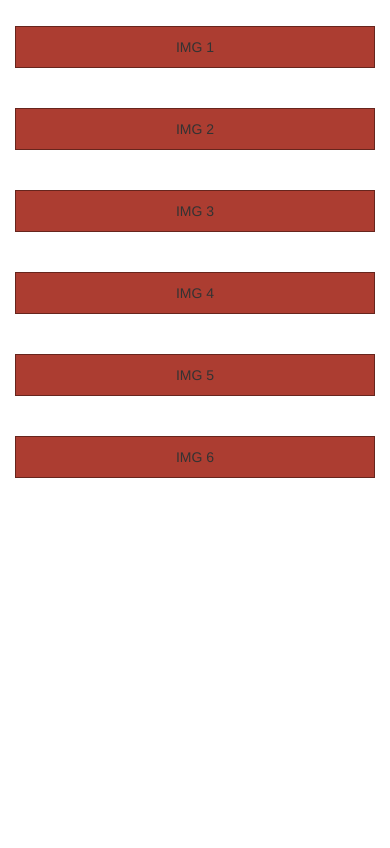
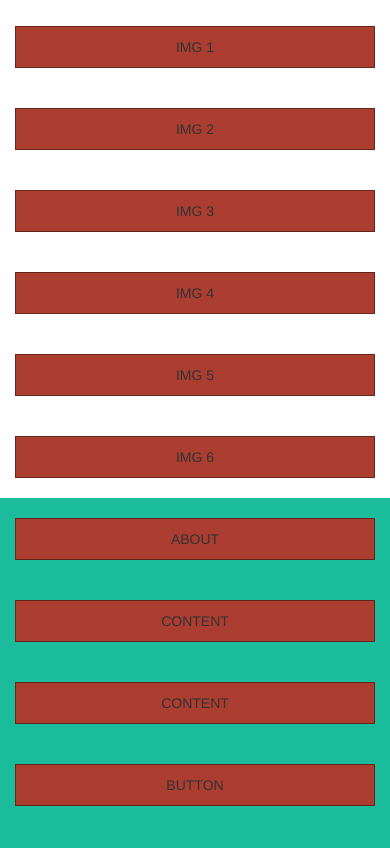
Before and after one commit to francescoferilli95/html-css-bootstrap-freelancer, a plain HTML site: page index.html in a window 390 px wide. Shown: the part 366-1214 px from the top of the page. Before the commit the page ends 864 px from the top, so only its background shows below. Drawn offline with nearby package versions, Linux system fonts and the light colour scheme.

Commit message:
adding about section mobile version

```diff
--- a/css/main.css
+++ b/css/main.css
@@ -20,6 +20,10 @@
 
 .hero {
     background: #1abc9c;
-    padding: 50px;
     height: 200px;
 }
+
+.about {
+    background: #1abc9c;
+    height: 350px;
+}
--- a/index.html
+++ b/index.html
@@ -51,5 +51,18 @@
             </div>
         </div>
     </section>
+
+    <!-- ABOUT -->
+
+    <section class="about">
+        <div class="container">
+            <div class="row">
+                <div class="col-xs-12"><div class="box">ABOUT</div></div>
+                <div class="col-xs-12"><div class="box">CONTENT</div></div>
+                <div class="col-xs-12"><div class="box">CONTENT</div></div>
+                <div class="col-xs-12"><div class="box">BUTTON</div></div>
+            </div>
+        </div>
+    </section>
 </body>
 </html>
```
